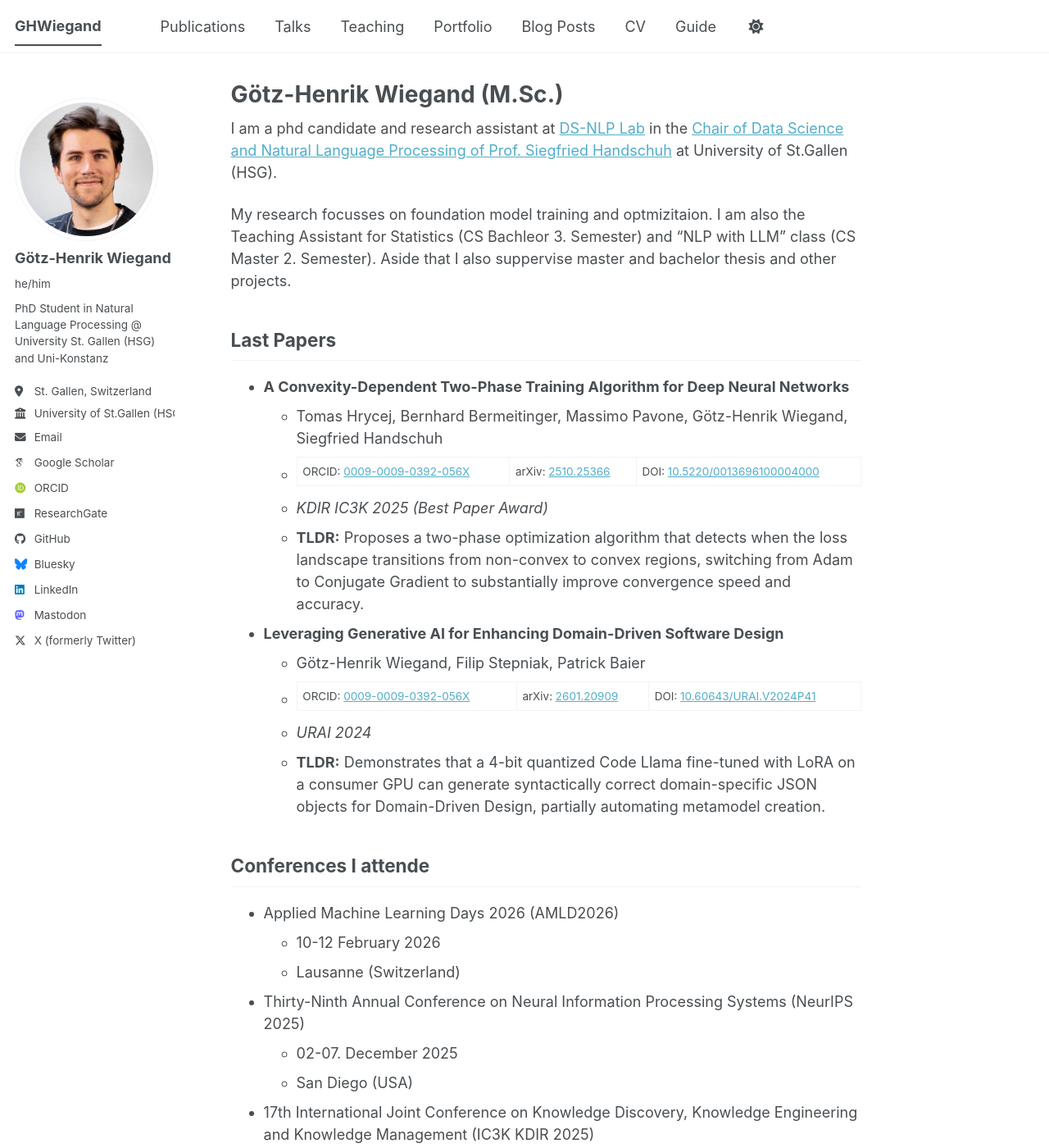
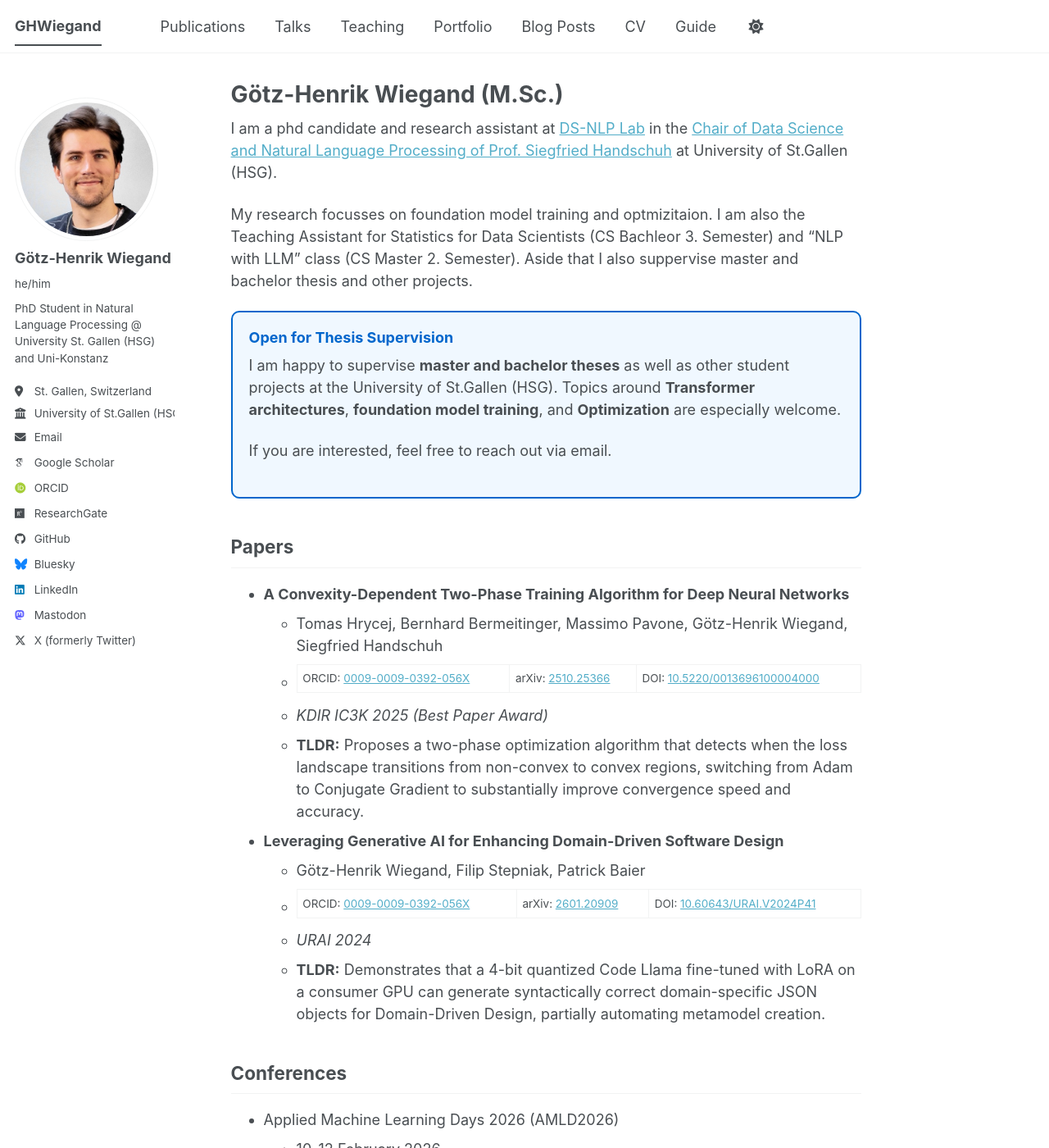
Before and after one commit to ghwiegand/ghwiegand.github.io, a Jekyll site: the page built from _pages/about.md, in a window 1280 px wide and 1400 px high. Shown: the whole window at 82% size. Built offline with Jekyll 4.4.1, drawn with Linux system fonts in a browser that asks for light colours; some web fonts are replaced; a script bundle is joined from its source files by our own code; library files that are not in the unit come from our copies; some of the changed text lies outside the part shown.

Commit message:
update and add things

```diff
--- a/_pages/about.md
+++ b/_pages/about.md
@@ -9,10 +9,15 @@ redirect_from:
 
 I am a phd candidate and research assistant at [DS-NLP Lab](https://blog.nlp-lab.ai/) in the [Chair of Data Science and Natural Language Processing of Prof. Siegfried Handschuh](https://ics.unisg.ch/chairs/siegfried-handschuh-data-science-and-natural-language-processing/) at University of St.Gallen (HSG).
 
-My research focusses on foundation model training and optmizitaion. I am also the Teaching Assistant for Statistics (CS Bachleor 3. Semester) and "NLP with LLM" class (CS Master 2. Semester). Aside that I also suppervise master and bachelor thesis and other projects.
+My research focusses on foundation model training and optmizitaion. I am also the Teaching Assistant for Statistics for Data Scientists (CS Bachleor 3. Semester) and "NLP with LLM" class (CS Master 2. Semester). Aside that I also suppervise master and bachelor thesis and other projects.
 
+<div style="background-color: #f0f8ff; border: 2px solid #0066cc; border-radius: 10px; padding: 20px; margin: 20px 0;">
+  <h3 style="margin-top: 0; color: #0066cc;">Open for Thesis Supervision</h3>
+  <p>I am happy to supervise <strong>master and bachelor theses</strong> as well as other student projects at the University of St.Gallen (HSG). Topics around <strong>Transformer architectures</strong>, <strong>foundation model training</strong>, and <strong>Optimization</strong> are especially welcome.</p>
+  <p>If you are interested, feel free to reach out via email.</p>
+</div>
 
-## Last Papers
+## Papers
 - **A Convexity-Dependent Two-Phase Training Algorithm for Deep Neural Networks**
   - Tomas Hrycej, Bernhard Bermeitinger, Massimo Pavone, Götz-Henrik Wiegand, Siegfried Handschuh
   - ORCID: [0009-0009-0392-056X](https://orcid.org/0009-0009-0392-056X) | arXiv: [2510.25366](https://arxiv.org/abs/2510.25366) | DOI: [10.5220/0013696100004000](https://doi.org/10.5220/0013696100004000)
@@ -25,7 +30,7 @@ My research focusses on foundation model training and optmizitaion. I am also th
   - *URAI 2024*
   - **TLDR:** Demonstrates that a 4-bit quantized Code Llama fine-tuned with LoRA on a consumer GPU can generate syntactically correct domain-specific JSON objects for Domain-Driven Design, partially automating metamodel creation.
 
-## Conferences I attende
+## Conferences
 - Applied Machine Learning Days 2026 (AMLD2026)
   - 10-12 February 2026
   - Lausanne (Switzerland)
@@ -41,3 +46,20 @@ My research focusses on foundation model training and optmizitaion. I am also th
 - Upper-Rhine Artificial Intelligence Symposium 2024 (URAI24)
   - 13-14. November 2024
   - Offenburg (Germany)
+
+## Supervision
+- Lorena Raichle and Rico Städeli: Efficient Transformer Training - Optimizing Miniaturized Models through Subset Pretraining and Model Soup Aggregation
+  - Integrated Master Project (Spring Semester 2025)
+
+
+
+## Teaching
+- Statistics for Data Scientists
+  - Teaching Assistant (Autum Semester 2025)
+  - 3.Semester CS Bachelor at University of St.Gallen (HSG)
+- Natural Language Processing with Large Language Models
+  - Teaching Assistant (Spring Semester 2025)
+  - 2.Semester CS Master at University of St.Gallen (HSG)
+- Autonomous Systems
+  - Tutor (2023-2024)
+  - 5.Semester CS Bachelor at Hochschule Karlsruhe - University of Applied Sciences (HKA)
```
